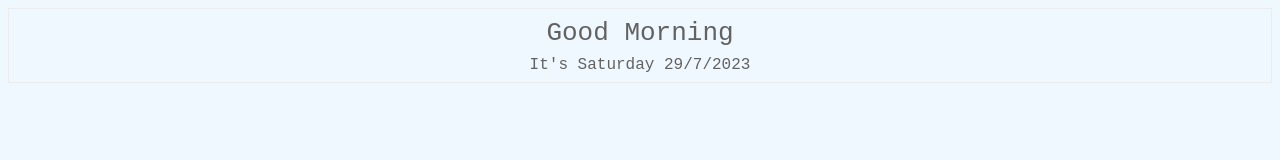
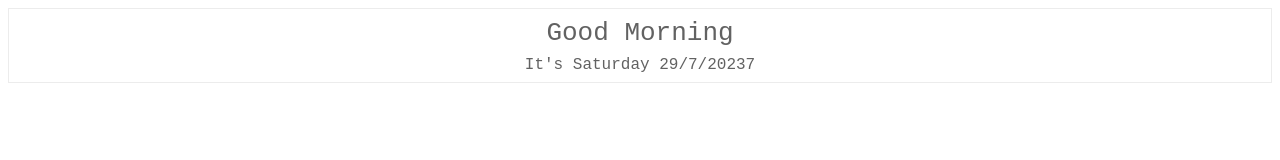
Before and after one commit to sazzh/notion-date, a plain HTML site: page index.html in a window 1280 px wide. Drawn offline with Linux system fonts and the light colour scheme.

Commit message:
Update index.html

```diff
--- a/index.html
+++ b/index.html
@@ -13,13 +13,11 @@
     line-height: 1.5;
     height:85%
 
-
 }
 #date{
     font-size:large;
 }
 body{
-    background-color: aliceblue;
 }
     </style>
 </head>
@@ -41,7 +39,7 @@ body{
     var today = new Date();
     var hrs = today.getHours();
     var dayOfWeek = weekday[today.getDay()];
-    var date = dayOfWeek+" " + today.getDate() + "/" +(today.getMonth()+1) +'/'+today.getFullYear()  ;
+    var date = dayOfWeek+" " + today.getDate() + "/" +(today.getMonth()+1) +'/'+today.getFullYear() + hrs ;
 
     var greet;
 
```
